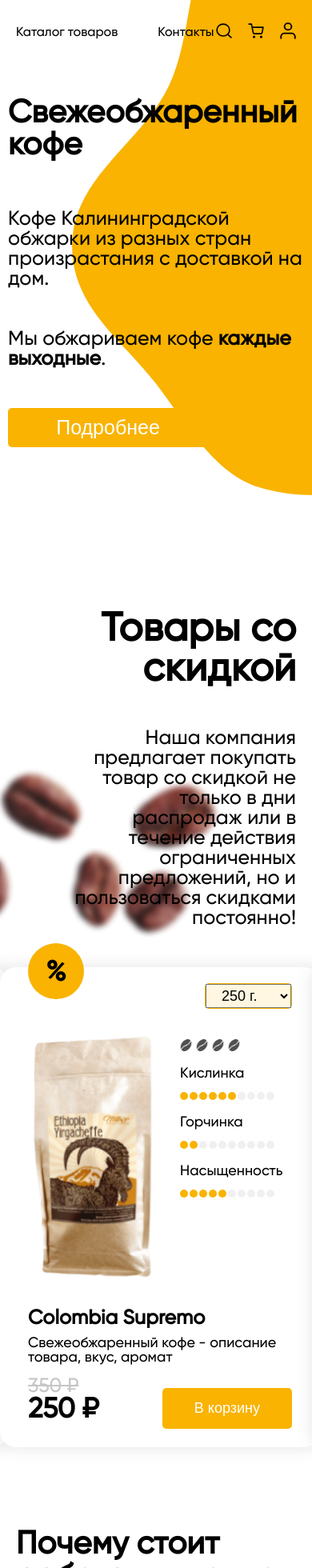
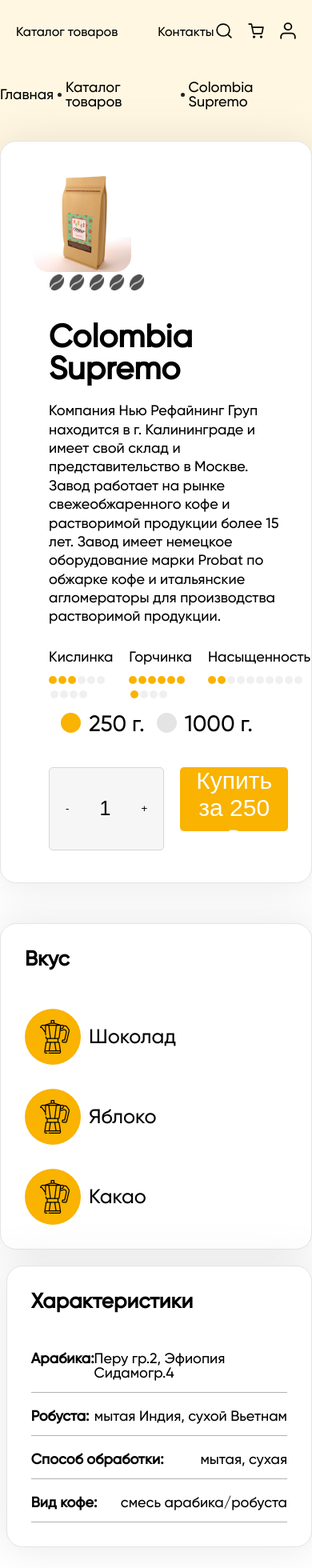
Before and after one commit to niksus-src/coffe-effector, a React (Create React App) app: page /itemCard in a window 390 px wide. Shown: the top 1960 px of the page at 80% size. Built offline with nearby package versions, Linux system fonts and the light colour scheme.

Commit message:
fix button, add new props (linkTo)
fix button, add new props (linkTo)

```diff
--- a/src/components/App.tsx
+++ b/src/components/App.tsx
@@ -19,6 +19,9 @@
       <NavBar />
       <Layout>
       <Switch>
+        <Route path="/itemCard">
+          <ItemCoffe/>
+        </Route>
         <Route path="/catalog">
           <Catalog/>
         </Route>
--- a/src/components/button/button.tsx
+++ b/src/components/button/button.tsx
@@ -1,15 +1,21 @@
 import './button.scss'
+import {Link} from 'react-router-dom'
 
 type Props = {
     text: string,
-    classes: string
+    classes: string,
+    linkTo?: string | null
 }
 
 const Button: React.FC<Props> = (props) => {
-    const {text, classes} = props
+    const {text, classes, linkTo = null} = props
+
+    const renderBtn = linkTo ? <Link to={linkTo} className={`button ${classes}`}>{text}</Link> : <button className={`button ${classes}`}>{text}</button>
 
     return(
-        <button className={`button ${classes}`}>{text}</button>
+        <div>
+        {renderBtn}
+        </div>
     )
 }
 
--- a/src/components/card/card.tsx
+++ b/src/components/card/card.tsx
@@ -1,47 +1,70 @@
+import "./card.scss";
+import grain from "../../img/icons/grain.png";
+import coffe from "../../img/coffe/coffe.png";
 
-import './card.scss'
-import grain from '../../img/icons/grain.png'
-import coffe from '../../img/coffe/coffe.png'
-
-import Button from '../button/button'
-import { ReactElement } from 'react'
+import Button from "../button/button";
 
 type Props = {
-    name: string,
-    roasting: number,
-    sourness: number,
-    bitterness: number,
-    saturation: number,
-    sale?: boolean,
-    classes?: string
-}
+  name: string;
+  roasting: number;
+  sourness: number;
+  bitterness: number;
+  saturation: number;
+  sale?: boolean;
+  classes?: string;
+  link?: string;
+  textBtn?: string,
+  linkTo?: string
+};
 
-const Card: React.FC<Props> = ({name, roasting, sourness, bitterness, saturation, sale = false, classes = ''}) => {
-
+const Card: React.FC<Props> = ({
+  name,
+  roasting,
+  sourness,
+  bitterness,
+  saturation,
+  sale = false,
+  classes = "",
+  link = '',
+  textBtn = 'В корзину',
+  linkTo
+}) => {
   const renderFeature = (amount: number = 1) => {
-        let renderElements = []
+    let renderElements = [];
 
     for (let index = 0; index < amount; index++) {
-            renderElements.push(<li key={index}><div className="active"></div></li>)
+      renderElements.push(
+        <li key={index}>
+          <div className="active"></div>
+        </li>
+      );
     }
     if (amount !== 10) {
       for (let index = amount; index < 10; index++) {
-                renderElements.push(<li key={index}><div className="disable"></div></li>)
+        renderElements.push(
+          <li key={index}>
+            <div className="disable"></div>
+          </li>
+        );
       }
     }
-        return renderElements
-    }
+    return renderElements;
+  };
 
   const renderGrain = (amount: number = 1) => {
-        let renderElements = []
+    let renderElements = [];
 
     for (let index = 0; index <= amount; index++) {
-            renderElements.push(<li key={index}><img src={grain} alt="grain" /></li>)
+      renderElements.push(
+        <li key={index}>
+          <img src={grain} alt="grain" />
+        </li>
+      );
     }
-        return renderElements
-    }
+    return renderElements;
+  };
 
-    return(
+  return (
     <div className={`card ${classes}`} key={name}>
       <div className="heft">
         <select name="heft" id="heft">
@@ -55,42 +78,36 @@
         </div>
         <div className="card-feature">
           <div className="card-grain">
-                        <ul>
-                        {renderGrain(roasting)}
-                        </ul>
+            <ul>{renderGrain(roasting)}</ul>
           </div>
           <div className="card-coffe-characteristic">
             Кислинка
-                        <ul>
-                            {renderFeature(sourness)}
-                        </ul>
+            <ul>{renderFeature(sourness)}</ul>
           </div>
           <div className="card-coffe-characteristic">
             Горчинка
-                        <ul>
-                            {renderFeature(bitterness)}
-                        </ul>
+            <ul>{renderFeature(bitterness)}</ul>
           </div>
           <div className="card-coffe-characteristic">
             Насыщенность
-                        <ul>
-                            {renderFeature(saturation)}
-                        </ul>
+            <ul>{renderFeature(saturation)}</ul>
           </div>
         </div>
       </div>
       <div className="card-title">{name}</div>
-            <div className="card-desc">Свежеобжаренный кофе - описание товара, вкус, аромат</div>
+      <div className="card-desc">
+        Свежеобжаренный кофе - описание товара, вкус, аромат
+      </div>
 
       <div className="card-footer">
-                <div className="price">250 ₽
-                    {sale && <div className="oldPrice">350 ₽</div>}
+        <div className="price">
+          250 ₽{sale && <div className="oldPrice">350 ₽</div>}
         </div>
-                <Button text='В корзину' classes='card-btn'/>
+        <Button text={textBtn} classes="card-btn" linkTo={linkTo}/>
       </div>
       {sale && <div className="sale">%</div>}
     </div>
-    )
-}
+  );
+};
 
-export default Card
+export default Card;
--- a/src/components/catalog/CatalogCards.tsx
+++ b/src/components/catalog/CatalogCards.tsx
@@ -15,6 +15,8 @@
           bitterness={4}
           saturation={7}
           classes="catalog-card"
+          textBtn='Подробнее'
+          linkTo='/itemCard'
         />
         <Card
           name={"Blend Crema"}
@@ -23,6 +25,8 @@
           bitterness={4}
           saturation={7}
           classes="catalog-card"
+          textBtn='Подробнее'
+          linkTo='/itemCard'
         />
         <Card
           name={"Blend Crema"}
@@ -32,6 +36,8 @@
           saturation={7}
           sale={true}
           classes="catalog-card"
+          textBtn='Подробнее'
+          linkTo='/itemCard'
         />
         <Card
           name={"Blend Crema"}
@@ -40,6 +46,8 @@
           bitterness={4}
           saturation={7}
           classes="catalog-card"
+          textBtn='Подробнее'
+          linkTo='/itemCard'
         />
         <Card
           name={"Blend Crema"}
@@ -48,6 +56,8 @@
           bitterness={4}
           saturation={7}
           classes="catalog-card"
+          textBtn='Подробнее'
+          linkTo='/itemCard'
         />
         <Card
           name={"Blend Crema"}
@@ -56,6 +66,8 @@
           bitterness={4}
           saturation={7}
           classes="catalog-card"
+          textBtn='Подробнее'
+          linkTo='/itemCard'
         />
         <Card
           name={"Blend Crema"}
@@ -64,6 +76,8 @@
           bitterness={4}
           saturation={7}
           classes="catalog-card"
+          textBtn='Подробнее'
+          linkTo='/itemCard'
         />
         <Card
           name={"Blend Crema"}
@@ -72,6 +86,8 @@
           bitterness={4}
           saturation={7}
           classes="catalog-card"
+          textBtn='Подробнее'
+          linkTo='/itemCard'
         />
       </div>
       <button className="catalog-cards_btn">Показать еще</button>
--- a/src/components/itemCoffe/ItemCoffe.tsx
+++ b/src/components/itemCoffe/ItemCoffe.tsx
@@ -56,11 +56,11 @@
 
   return (
     <div className="item">
-      <div className="links">
+      <div className="links-item-coffe">
         <Link to="/">Главная</Link>
-        <div className="circle-decoration"></div>
+        <div className="circle-decoration-item-coffe"></div>
         <Link to="/catalog">Каталог товаров</Link>
-        <div className="circle-decoration"></div>
+        <div className="circle-decoration-item-coffe"></div>
         <Link to="/catalog">Colombia Supremo</Link>
       </div>
 
--- a/src/components/itemCoffe/itemCoffe.scss
+++ b/src/components/itemCoffe/itemCoffe.scss
@@ -8,7 +8,7 @@
     padding: 170px 100px 20px 100px;
 }
 
-.links{
+.links-item-coffe{
     display: flex;
     align-items: center;
     font-size: 18px;
@@ -62,7 +62,7 @@
 
 
 
-.circle-decoration{
+.circle-decoration-item-coffe{
     display: inline-block;
     width: 5px;
     height: 5px;
@@ -298,9 +298,10 @@
         width: auto;
     }
     .characteristic-wrapper .characteristic{
+        margin-top: 20px;
         width: auto;
     }
-    .item-links{
-        margin-top: 100px;
+    .links-item-coffe{
+        padding-top: 100px;
     }
 }
```
Lines whose indentation alone changed are shown as unchanged.
